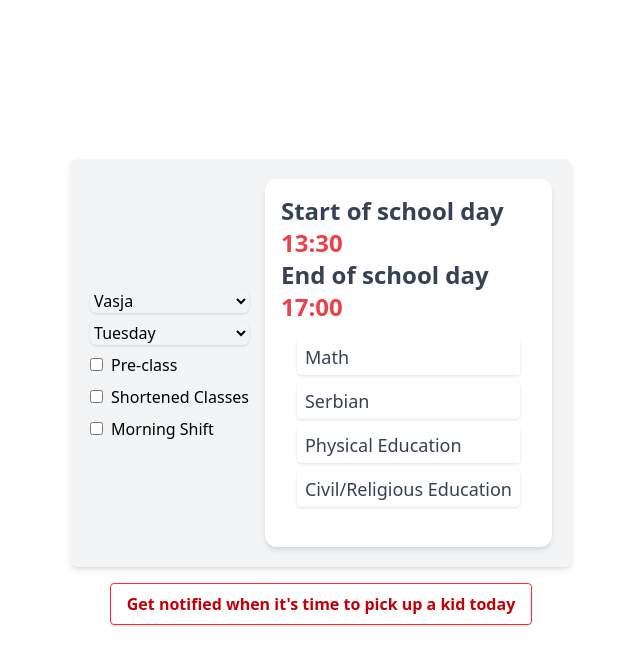
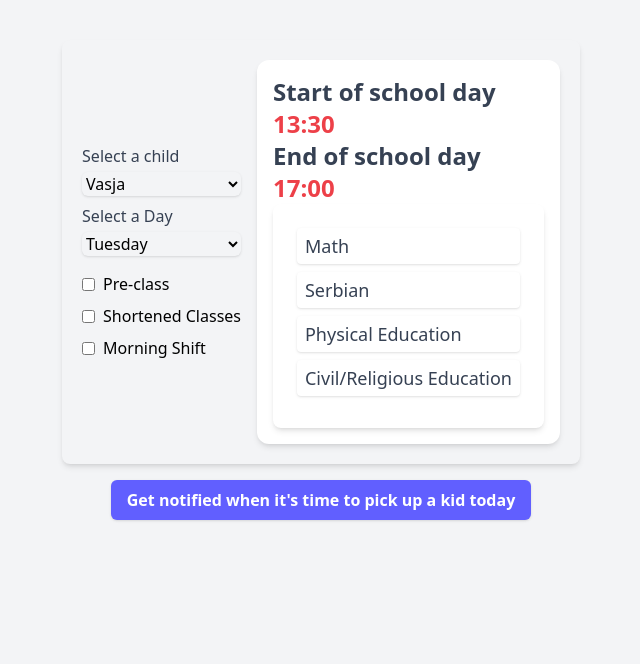
Before and after one commit to lainovic/kids, a React (Vite) app: page / in a window 1280 px wide. Shown: the top 664 px of the page, without its empty margins (319-959 px from the left). Built offline with nearby package versions, Linux system fonts and the light colour scheme.

Commit message:
stylization

```diff
--- a/src/App.tsx
+++ b/src/App.tsx
@@ -7,7 +7,7 @@ import { ToastContainer } from "react-toastify";
 function App() {
   const [schoolDayEndTime, setSchoolDayEndTime] = React.useState<string>("");
   return (
-    <div className="flex flex-col justify-center h-screen gap-4 items-center">
+    <div className="min-h-screen bg-gray-100 flex flex-col items-center py-10">
       <ClassScheduleComponent setTime={setSchoolDayEndTime} />
       <PushNotificationButton
         notificationTime={schoolDayEndTime}
--- a/src/ClassScheduleComponent.tsx
+++ b/src/ClassScheduleComponent.tsx
@@ -122,13 +122,14 @@ const ClassScheduleComponent: React.FC<ClassScheduleComponentProps> = ({
   return (
     <div
       className="
-        flex flex-row justify-center items-start gap-4
+        flex flex-row justify-center items-start gap-4 mb-4
       "
     >
       <div className="flex flex-row items-center gap-4 p-5 bg-gray-100 rounded-lg shadow-md">
         <div className="flex items-center gap-2">
           <div className="space-y-2">
             <label className="block">
+              <span className="text-gray-700 font-medium">Select a child</span>
               <select
                 className="mt-1 block w-full rounded-md border-gray-300 shadow-sm focus:border-indigo-300 focus:ring focus:ring-indigo-200 focus:ring-opacity-50"
                 onChange={handleNameChange}
@@ -140,9 +141,10 @@ const ClassScheduleComponent: React.FC<ClassScheduleComponentProps> = ({
             {selectedDay === NOT_SCHOOL_DAY ? (
               <p className="text-red-500">Today is not a school day</p>
             ) : (
-              <label className="block">
+              <label className="block mb-4">
+                <span className="text-gray-700 font-medium">Select a Day</span>
                 <select
-                  className="mt-1 block w-full rounded-md border-gray-300 shadow-sm focus:border-indigo-300 focus:ring focus:ring-indigo-200 focus:ring-opacity-50"
+                  className="mt-1 block w-full rounded-md border-gray-300 shadow-sm focus:border-indigo-500 focus:ring focus:ring-indigo-200 focus:ring-opacity-50"
                   value={selectedDay}
                   onChange={handleDayChange}
                 >
@@ -154,7 +156,7 @@ const ClassScheduleComponent: React.FC<ClassScheduleComponentProps> = ({
                 </select>
               </label>
             )}
-            <label className="block">
+            <label className="flex items-center space-x-2">
               <input
                 type="checkbox"
                 className="mr-2 !important"
@@ -163,7 +165,7 @@ const ClassScheduleComponent: React.FC<ClassScheduleComponentProps> = ({
               />
               Pre-class
             </label>
-            <label className="block">
+            <label className="flex items-center space-x-2">
               <input
                 type="checkbox"
                 className="mr-2"
@@ -172,7 +174,7 @@ const ClassScheduleComponent: React.FC<ClassScheduleComponentProps> = ({
               />
               Shortened Classes
             </label>
-            <label className="block">
+            <label className="flex items-center space-x-2">
               <input
                 type="checkbox"
                 className="mr-2 !important"
@@ -208,8 +210,8 @@ const ClassScheduleComponent: React.FC<ClassScheduleComponentProps> = ({
               </div>
             </p>
           )}
-          <div className="p-4">
-            <ul className="list-item list-inside">
+          <div className="p-6 bg-white rounded-lg shadow-md w-full max-w-2xl">
+            <ul className="list-inside space-y-2">
               {child &&
                 getSchedule(child) &&
                 isSchoolDay(selectedDay) &&
@@ -221,7 +223,7 @@ const ClassScheduleComponent: React.FC<ClassScheduleComponentProps> = ({
                     >
                       {subject}
                     </li>
-                    )
+                  )
                 )}
             </ul>
           </div>
--- a/src/PushNotificationButton.tsx
+++ b/src/PushNotificationButton.tsx
@@ -61,7 +61,7 @@ const PushNotificationButton: React.FC<PushNotificationButtonProps> = ({
 
   return (
     <button
-      className="bg-transparent hover:bg-red-500 text-red-700 font-semibold hover:text-white py-2 px-4 border border-red-500 hover:border-transparent rounded w-fit shadow"
+      className="px-4 py-2 bg-indigo-500 text-white font-semibold rounded-md shadow hover:bg-indigo-600 transition duration-300"
       onClick={handleNotificationClick}
     >
       {text}
```
